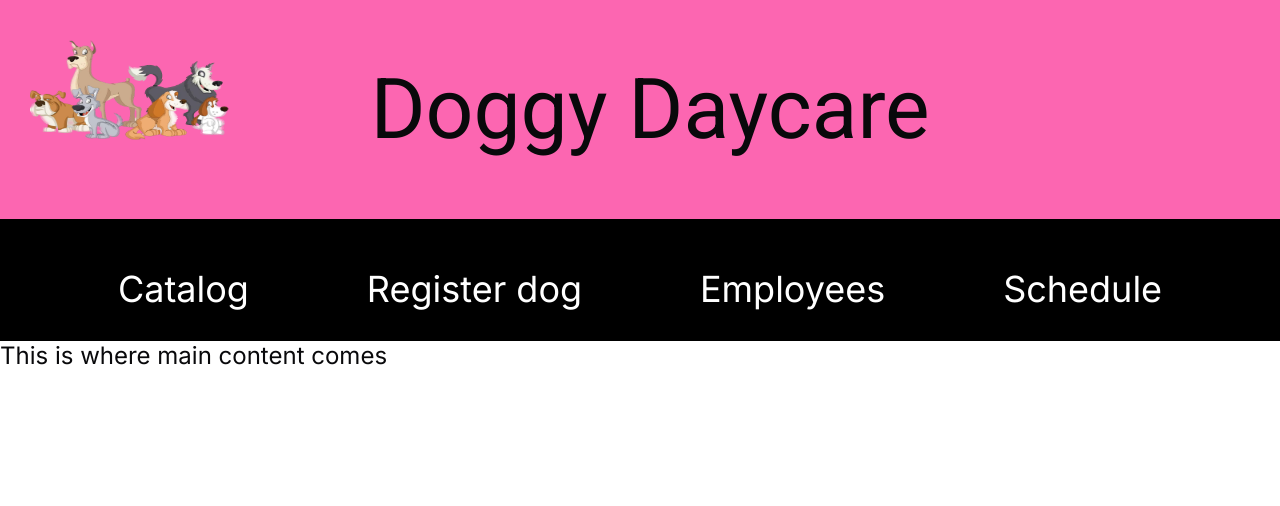
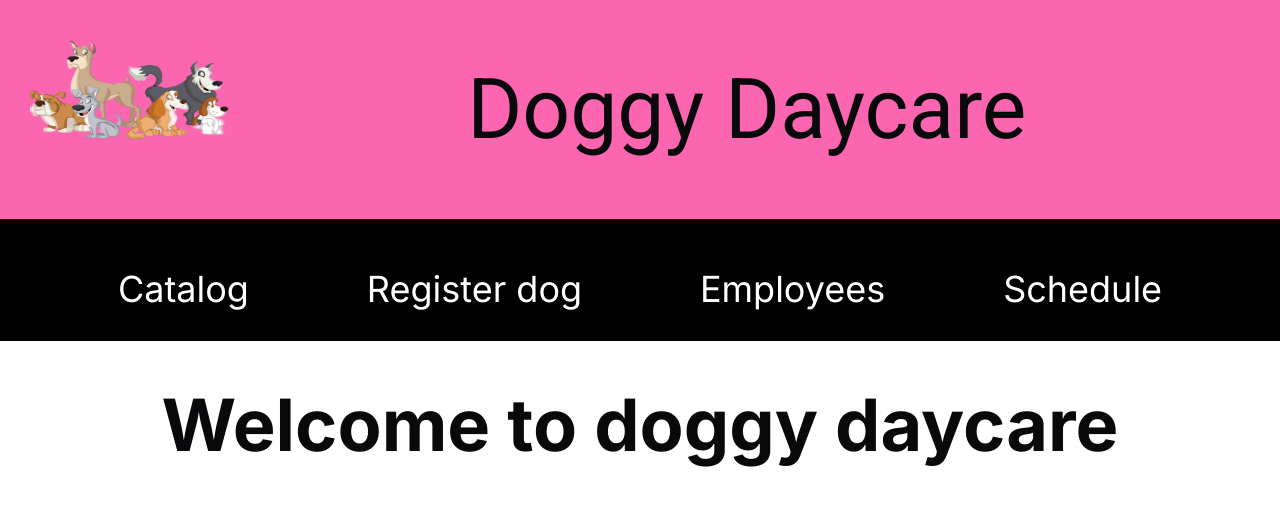
Before and after one commit to liber09/DoggyDaycare, a Next.js app: page / in a window 1280 px wide. Shown: the top 506 px of the page. Built offline with nearby package versions, Linux system fonts and the light colour scheme.

Commit message:
welcome startpage and icon clickable

```diff
--- a/src/app/page.module.scss
+++ b/src/app/page.module.scss
@@ -4,3 +4,9 @@
   justify-content: space-between;
   align-items: center;
 }
+
+.title{
+  font-size: 3em;
+  padding: 20px;
+  margin: 20px auto;
+}
--- a/src/app/page.tsx
+++ b/src/app/page.tsx
@@ -6,7 +6,7 @@ export default function Home() {
   return (
 
     <main className={styles.main}>
-      <p>This is where main content comes</p>
+      <h1 className={styles.title}>Welcome to doggy daycare</h1>
     </main>
   )
 }
```
Also changed, not shown: src/components/header/page.tsx (+2 -2 lines).
